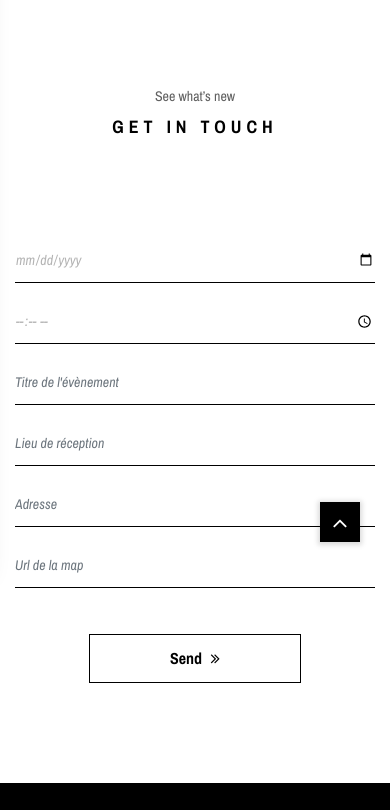
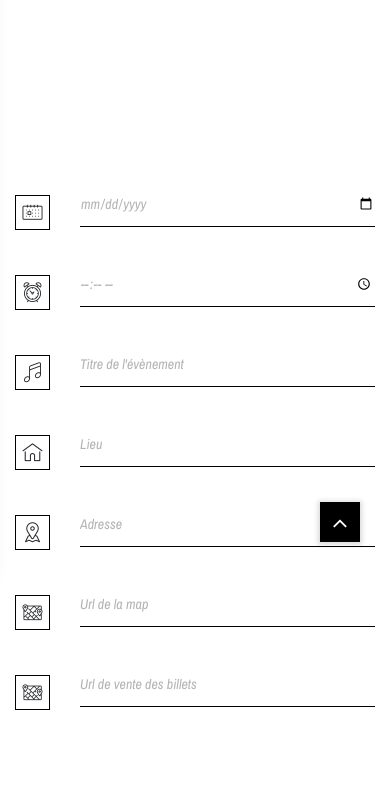
Before and after one commit to Flip437/tonywebsite, a Rails app: page /gig/new in a window 390 px wide. Shown: the part 272-1082 px from the top of the page. Run offline with Rails 7, Linux system fonts and the light colour scheme; style sheets or scripts are compiled from the project's sources; some libraries are stand-ins or nearby versions; some web fonts are replaced.

Commit message:
new create view, cleaning gig index

```diff
--- a/app/controllers/gig_controller.rb
+++ b/app/controllers/gig_controller.rb
@@ -17,6 +17,7 @@ class GigController < ApplicationController
       place: params[:gig][:place],
       adress: params[:gig][:adress],
       mapurl: params[:gig][:mapurl].html_safe, #<%=raw @str > // <%== @str > // simple_format(@str)
+      ticketurl: params[:gig][:ticketurl].html_safe
     )
     if @gig
       #flash[:success] = "Livre ajouté à votre bibliothèque:)"
@@ -45,6 +46,7 @@ class GigController < ApplicationController
     @gig.place = params[:gig][:place]
     @gig.adress = params[:gig][:adress]
     @gig.mapurl = params[:gig][:mapurl].html_safe
+    @gig.ticketurl = params[:gig][:ticketurl].html_safe
 
     @gig.save
 
--- a/app/views/gig/index.html.erb
+++ b/app/views/gig/index.html.erb
@@ -28,14 +28,11 @@
 
                         <!-- Blog Content -->
                         <div class="blog-content">
-                        <p> ID : <%= gig.id %> </p>
                             <!-- Post Title -->
                             <%=link_to gig.title, gig_path(gig), class:"post-title"%>
                             <!-- Post Meta -->
                             <div class="post-meta d-flex mb-30">
-                                <p class="post-author">By<a href="#"> Admin</a></p>
-                                <p class="tags">in<a href="#"> Events</a></p>
-                                <p class="tags"><a href="#">2 Comments</a></p>
+                                <p> <%= link_to "Billets", "#{gig.ticketurl}", :target => "_blank" %> </p>
                             </div>
                             <!-- Post Excerpt -->
                             <p> <%=gig.description%> </p>
--- a/app/views/gig/new.html.erb
+++ b/app/views/gig/new.html.erb
@@ -1,8 +1,8 @@
 <!-- ##### Breadcumb Area Start ##### -->
 <section class="breadcumb-area bg-img bg-overlay" style="background-image: url(<%= asset_path 'breadcumb3.jpg' %>);">
     <div class="bradcumbContent">
-        <p>En savoir plus sur moi</p>
-        <h2>Biographie</h2>
+        <p>Créer un</p>
+        <h2>Evènement</h2>
     </div>
 </section>
 <!-- ##### Breadcumb Area End ##### -->
@@ -10,64 +10,112 @@
 <br><br><br><br>
 
 <!-- ##### Contact Area Start ##### -->
-<section class="contact-area section-padding-0-100">
+<section class="contact-form-area section-padding-100-0">
     <div class="container">
         <div class="row">
-            <div class="col-12">
-                <div class="section-heading">
-                    <p>See what’s new</p>
-                    <h2>Get In Touch</h2>
+
+            <div class="col-12 col-lg-4">
+                <div class="contact-content mb-100">
+                <%= form_for @gig, url: gig_index_path, method: "post" do |f| %>
+                        <!-- Single Contact Info -->
+                        <div class="single-contact-info d-flex align-items-center">
+                            <div class="icon mr-30">
+                                <span class="icon-calendar"></span>
+                            </div>
+                            <%= f.date_field :date, class:"form-control", id:"name", cols:"30", placeholder:"Date"%>
+                        </div>
+
+                        <!-- Single Contact Info -->
+                        <div class="single-contact-info d-flex align-items-center">
+                            <div class="icon mr-30">
+                                <span class="icon-alarm-clock"></span>
+                            </div>
+                            <%= f.time_field :time, class:"form-control", id:"name", placeholder:"Heure"%>
+                        </div>
+
+                        <!-- Single Contact Info -->
+                        <div class="single-contact-info d-flex align-items-center">
+                            <div class="icon mr-30">
+                                <span class="icon-music"></span>
+                            </div>
+                            <%= f.text_field :title, class:"form-control", id:"name", placeholder:"Titre"%>
+                        </div>
+
+                        <!-- Single Contact Info -->
+                        <div class="single-contact-info d-flex align-items-center">
+                            <div class="icon mr-30">
+                                <span class="icon-home"></span>
+                            </div>
+                            <%= f.text_field :place, class:"form-control", id:"name", placeholder:"Lieu"%>
+                        </div>
+
+                        <!-- Single Contact Info -->
+                        <div class="single-contact-info d-flex align-items-center">
+                            <div class="icon mr-30">
+                                <span class="icon-placeholder"></span>
+                            </div>
+                            <%= f.text_field :adress, class:"form-control", id:"name", placeholder:"Adresse"%>
+                        </div>
+
+                        <!-- Single Contact Info -->
+                        <div class="single-contact-info d-flex align-items-center">
+                            <div class="icon mr-30">
+                                <span class="icon-map"></span>
+                            </div>
+                            <%= f.text_field :mapurl, class:"form-control", id:"name", placeholder:"url de le map"%>
+                        </div>
+
+
+                        <!-- Single Contact Info -->
+                        <div class="single-contact-info d-flex align-items-center">
+                            <div class="icon mr-30">
+                                <span class="icon-map"></span>
+                            </div>
+                            <%= f.text_field :ticketurl, class:"form-control", id:"name", placeholder:"url de vente des billets"%>
+                        </div>
+                </div>
+            </div>
+
+            <div class="col-12 col-lg-8">
+                <!-- ##### Google Maps ##### -->
+                <div class="map-area mb-100">
+                <iframe src="https://www.google.com/maps/embed?pb=!1m18!1m12!1m3!1d2721.2761970416577!2d3.166399050956415!3d46.99554953787891!2m3!1f0!2f0!3f0!3m2!1i1024!2i768!4f13.1!3m3!1m2!1s0x47f04f420b24e6db%3A0x3414e9c637ba3bfa!2sCaf%C3%A9%20Charbon!5e0!3m2!1sfr!2sfr!4v1585992918430!5m2!1sfr!2sfr" width="600" height="450" frameborder="0" style="border:0;" allowfullscreen="" aria-hidden="false" tabindex="0"></iframe>
+                </div>
+            </div>
+
+        </div>
+
+        <div class="row">
+            <div class="col-12 col-lg-12">
+                <div class="contact-content mb-100">
+                    <!-- Single Contact Info -->
+                    <div class="single-contact-info d-flex align-items-center">
+                        <div class="icon mr-30">
+                            <span class="icon-edit  "></span>
+                        </div>
+                        <%= f.text_area :description, class:"form-control", id:"name", placeholder:"Desciption de l'évènement"%>
+                    </div>
                 </div>
             </div>
         </div>
 
         <div class="row">
-            <div class="col-12">
-                <!-- Contact Form Area -->
-                <div class="contact-form-area">
-                    <%= form_for @gig, url: gig_index_path, method: "post" do |f| %>
-                        <div class="row">
-                            <div class="col-lg-4">
-                                <div class="form-group">
-                                    <%= f.date_field :date, class:"form-control", placeholder:"Date" %>
-                                </div>
-                            </div>
-                            <div class="col-lg-4">
-                                <div class="form-group">
-                                    <%= f.time_field :time, class:"form-control", placeholder:"Heure" %>
-                                </div>
-                            </div>
-                            <div class="col-md-6 col-lg-4">
-                                <div class="form-group">
-                                    <%= f.text_field :title, class:"form-control", placeholder:"Titre de l'évènement" %>
-                                </div>
-                            </div>
-                            <div class="col-lg-4">
-                                <div class="form-group">
-                                    <%= f.text_field :place, class:"form-control", placeholder:"Lieu de réception" %>
-                                </div>
-                            </div>
-                            <div class="col-lg-4">
-                                <div class="form-group">
-                                    <%= f.text_field :adress, class:"form-control", placeholder:"Adresse" %>
-                                </div>
-                            </div>
-                            <div class="col-lg-4">
-                                <div class="form-group">
-                                    <%= f.text_field :mapurl, class:"form-control", placeholder:"Url de la map" %>
-                                </div>
-                            </div>
-
-                            <div class="col-12 text-center">
-                                <%= button_tag( :class => "btn oneMusic-btn mt-30") do %>
-                                    Send <i class="fa fa-angle-double-right"></i>
-                                  <% end %>
-                            </div>
+            <div class="col-12 col-lg-12">
+                <div class="contact-content mb-100">
+                    <!-- Single Contact Info -->
+                    <div class="single-contact-info d-flex align-items-center">
+                        <div class="col-12 text-center">
+                            <%= button_tag( :class => "btn oneMusic-btn mt-30") do %>
+                                Sauvegarder <i class="fa fa-angle-double-right"></i>
+                            <% end %>
                         </div>
-                    <% end %>
+                    </div>
                 </div>
             </div>
         </div>
+
+        <% end %>
+
     </div>
 </section>
 <!-- ##### Contact Area End ##### -->
```
Also changed, not shown: app/views/gig/edit.html.erb (+9 -0 lines), app/views/gig/show.html.erb (+26 -0 lines), db/migrate/20200402084754_create_gigs.rb (+5 -4 lines), db/schema.rb.
